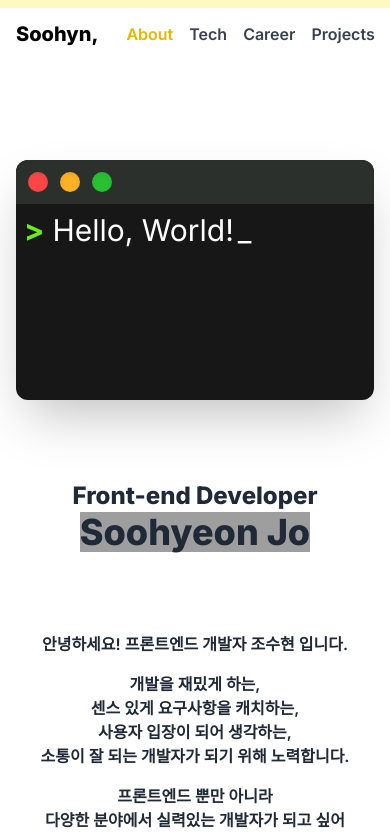
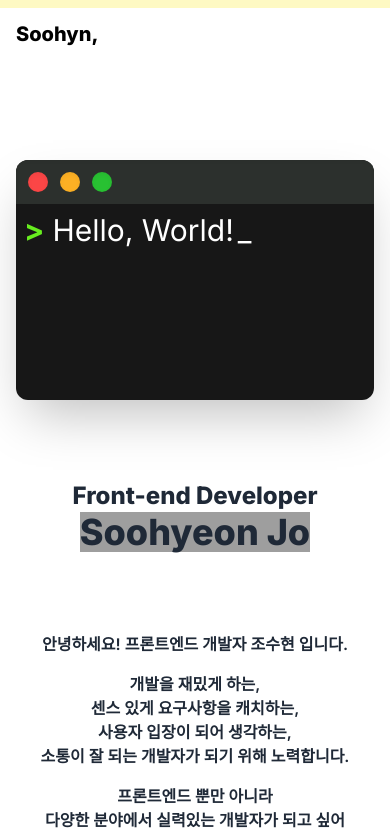
Before and after one commit to soohyn/portfolio, a Next.js app: page / in a window 390 px wide. Shown: the top 834 px of the page. Built offline with nearby package versions, Linux system fonts and the light colour scheme; grey boxes are pictures that could not be loaded.

Commit message:
mobile reponsible

```diff
--- a/app/components/Header.tsx
+++ b/app/components/Header.tsx
@@ -52,10 +52,12 @@ const Header: FC = () => {
       <ProgressBar y={scrollY} />
       <div className="layout flex flex-row py-3 items-center select-none">
         <Link href={"/"}>
-          <h1 className="text-xl font-extrabold">Soohyn,</h1>
+          <h1 className="text-xl sm:text-2xl font-extrabold">Soohyn,</h1>
         </Link>
         <nav className="px-7">
-          <ul className="flex flex-row gap-4">{navItemMap}</ul>
+          <ul className="flex flex-row gap-4 invisible sm:visible">
+            {navItemMap}
+          </ul>
         </nav>
         <div></div>
       </div>
```
